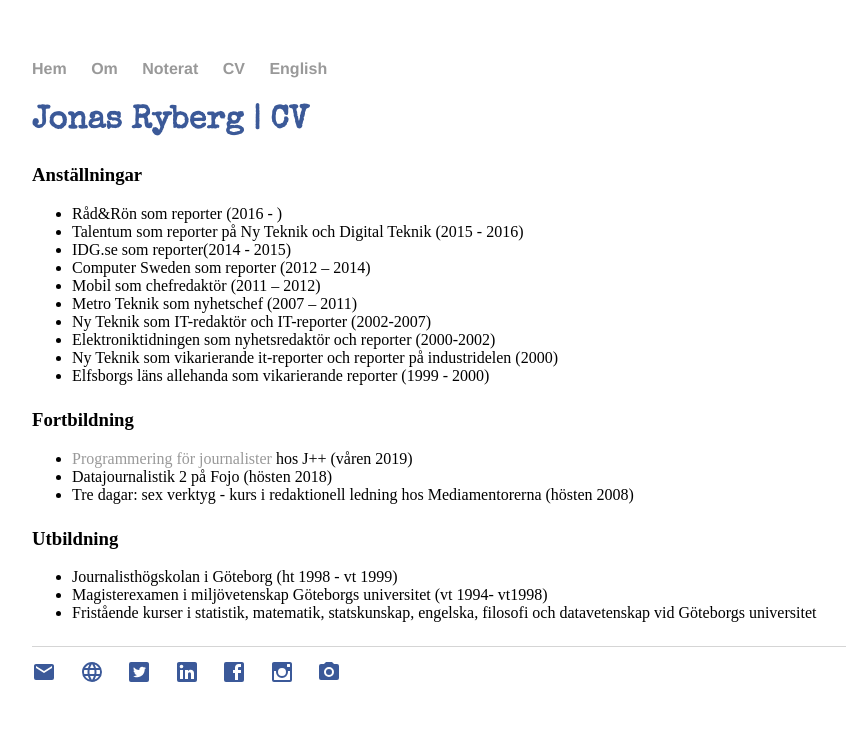
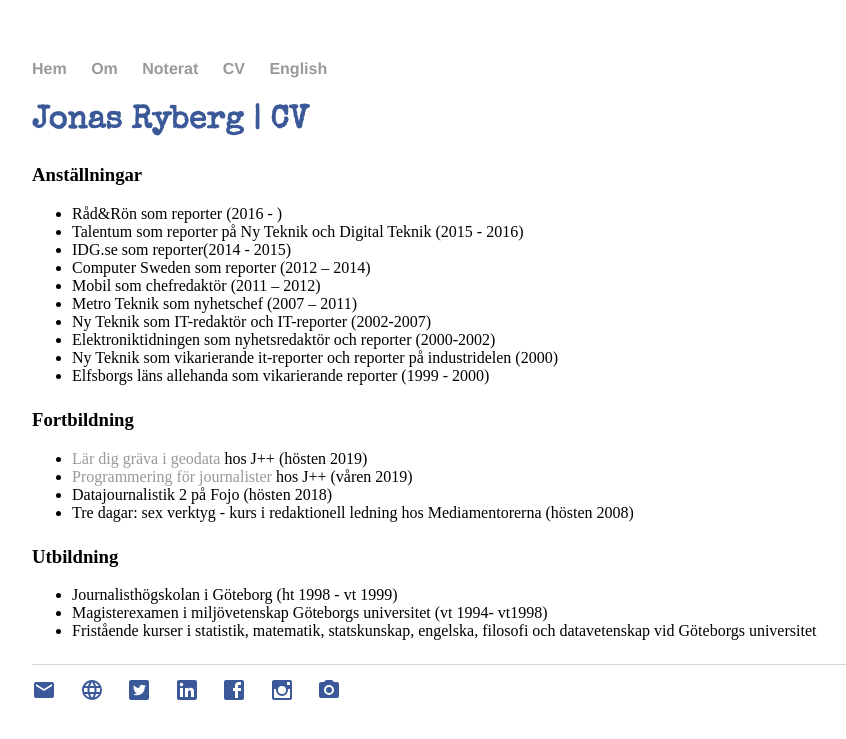
Before and after one commit to jonasryberg/jonasryberg.github.io, a Jekyll site: the page built from cv/index.html, in a window 1280 px wide. Shown: the top 739 px of the page, without its empty margins (160-1006 px from the left). Built offline with Jekyll 4.4.1, drawn with Linux system fonts in a browser that asks for light colours.

Commit message:
Update cv.html

```diff
--- a/_includes/cv.html
+++ b/_includes/cv.html
@@ -16,8 +16,9 @@
 <p>
 <h3>Fortbildning</h3>
 <ul>
+  <li><a href="https://jplusplus.org/sv/academy/lar-dig-grava-i-geodata/">Lär dig gräva i geodata</a> hos J++ (hösten 2019)</li>
   <li><a href="http://jplusplus.org/sv/academy/lar-dig-programmering-for-journalister/">Programmering för journalister</a> hos J++ (våren 2019)</li>
-  <li>Datajournalistik 2 på Fojo (hösten 2018)</i>
+  <li>Datajournalistik 2 på Fojo (hösten 2018)</li>
   <li>Tre dagar: sex verktyg - kurs i redaktionell ledning hos Mediamentorerna (hösten 2008) </li>
 </ul>
 </p>
```
